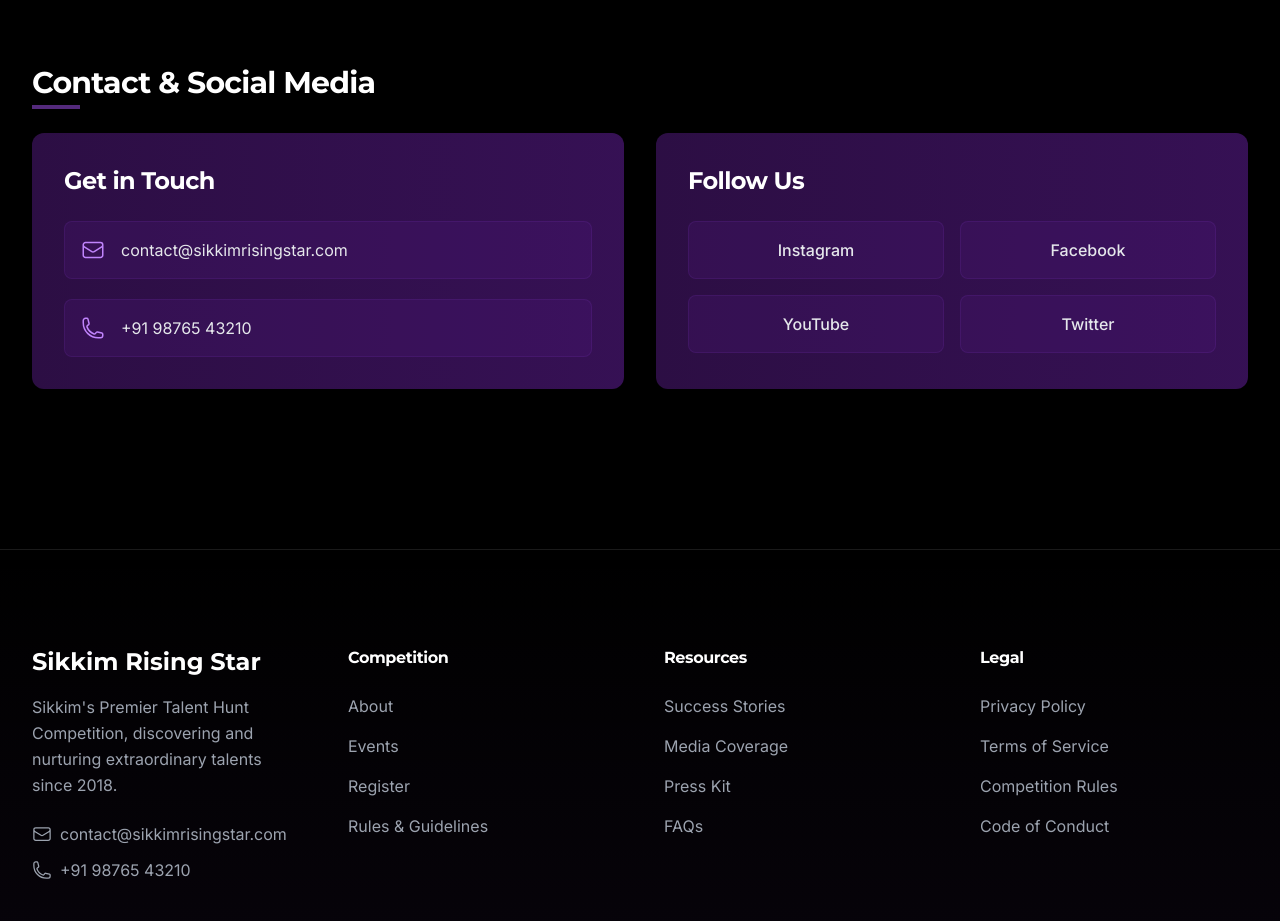
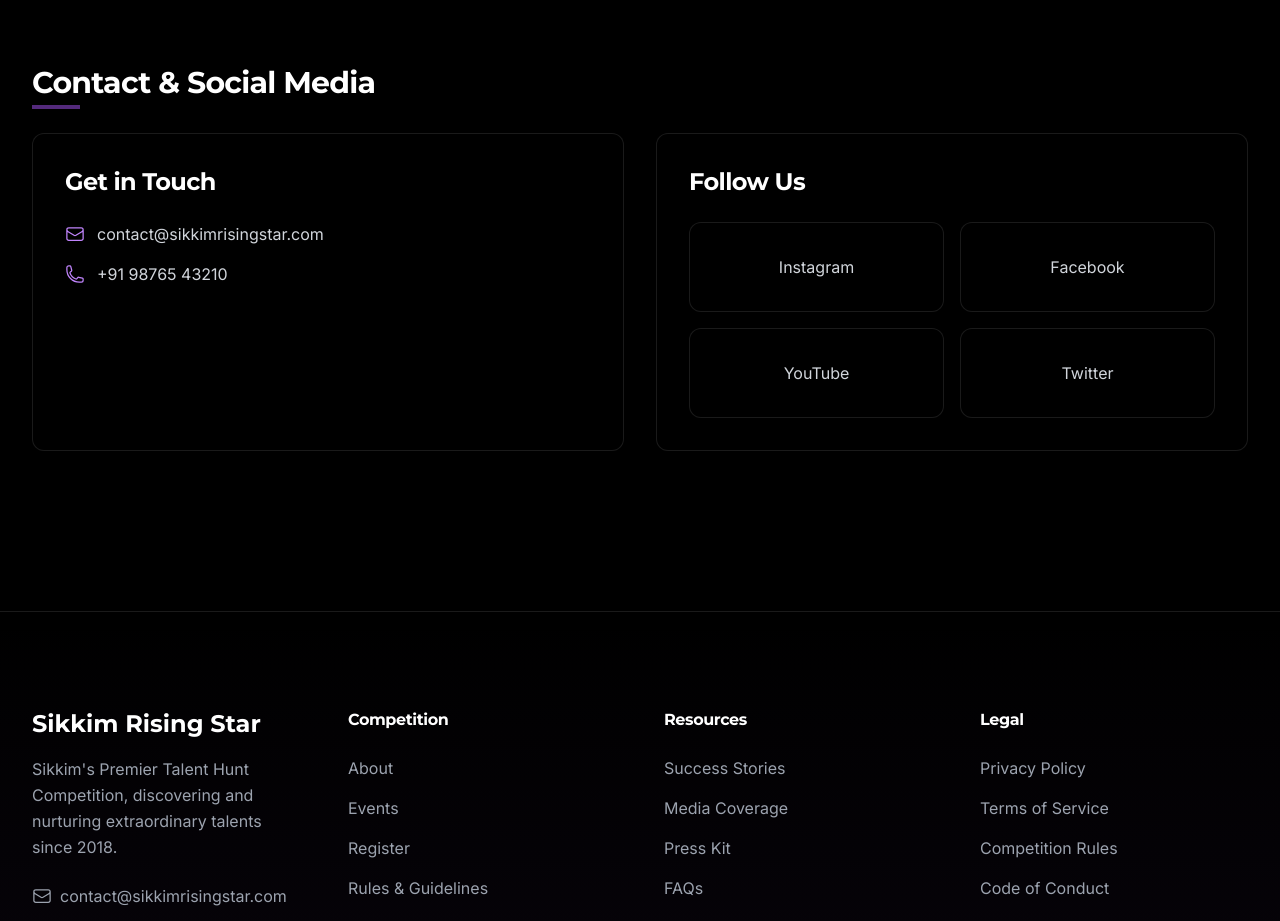
Before and after one commit to sandeshshrestha77/Sikkim-Rising-Star, a Next.js app: page / in a window 1280 px wide. Shown: the part 4420-5341 px from the top of the page. Built offline with nearby package versions, Linux system fonts and the light colour scheme.

Commit message:
Restored to 'f23e97b53f7b1c1854b700a14fe570bb49c7a9cc'
Replit-Restored-To:f23e97b53f7b1c1854b700a14fe570bb49c7a9cc

```diff
--- a/app/components/home/Contact.tsx
+++ b/app/components/home/Contact.tsx
@@ -12,29 +12,27 @@
   return (
     <Section title="Contact & Social Media" className="mb-24">
       <div className="grid grid-cols-1 md:grid-cols-2 gap-8">
-        <div className="bg-gradient-to-r from-purple-900/50 to-purple-800/50 rounded-xl p-8 shadow-lg hover:shadow-purple-500/20 transition-all duration-300">
+        <div className="card p-8">
           <h3 className="text-2xl font-display font-bold text-white mb-6">Get in Touch</h3>
 
-          <div className="space-y-5">
-            <a
-              href="mailto:contact@sikkimrisingstar.com"
-              className="flex items-center gap-4 p-4 bg-purple-900/20 rounded-lg border border-purple-500/10 hover:border-purple-500/30 transition-all duration-300"
-            >
-              <EnvelopeIcon className="w-6 h-6 text-purple-400" />
-              <span className="text-gray-200 hover:text-white transition-colors">contact@sikkimrisingstar.com</span>
-            </a>
+          <div className="space-y-4">
+            <div className="flex items-center gap-3">
+              <EnvelopeIcon className="w-5 h-5 text-purple-400" />
+              <a href="mailto:contact@sikkimrisingstar.com" className="text-gray-300 hover:text-white transition-colors">
+                contact@sikkimrisingstar.com
+              </a>
+            </div>
 
-            <a
-              href="tel:+919876543210"
-              className="flex items-center gap-4 p-4 bg-purple-900/20 rounded-lg border border-purple-500/10 hover:border-purple-500/30 transition-all duration-300"
-            >
-              <PhoneIcon className="w-6 h-6 text-purple-400" />
-              <span className="text-gray-200 hover:text-white transition-colors">+91 98765 43210</span>
-            </a>
+            <div className="flex items-center gap-3">
+              <PhoneIcon className="w-5 h-5 text-purple-400" />
+              <a href="tel:+919876543210" className="text-gray-300 hover:text-white transition-colors">
+                +91 98765 43210
+              </a>
+            </div>
           </div>
         </div>
 
-        <div className="bg-gradient-to-r from-purple-900/50 to-purple-800/50 rounded-xl p-8 shadow-lg hover:shadow-purple-500/20 transition-all duration-300">
+        <div className="card p-8">
           <h3 className="text-2xl font-display font-bold text-white mb-6">Follow Us</h3>
 
           <div className="grid grid-cols-2 gap-4">
@@ -42,9 +40,9 @@
               <a
                 key={link.name}
                 href={link.url}
-                className="p-4 bg-purple-900/20 rounded-lg border border-purple-500/10 hover:border-purple-500/30 text-center transition-all duration-300"
+                className="card p-4 text-center hover:bg-purple-500/5 transition-colors"
               >
-                <span className="text-gray-200 hover:text-white transition-colors font-medium">{link.name}</span>
+                <span className="text-gray-300 hover:text-white transition-colors">{link.name}</span>
               </a>
             ))}
           </div>
```
